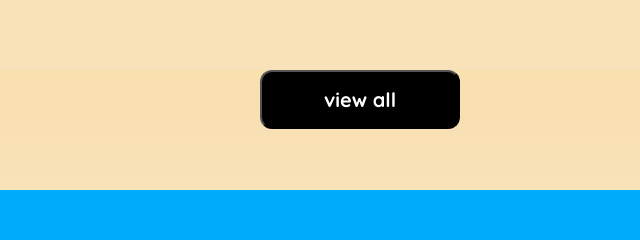
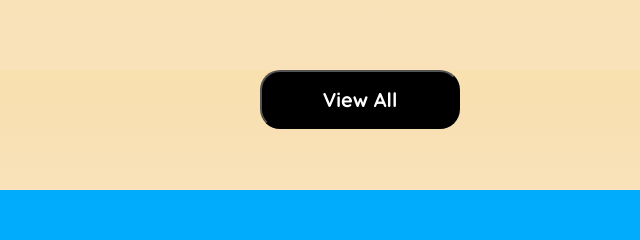
Before and after one commit to raihanatoz21/batch_11_assignment_2, a plain HTML site: page index.html in a window 1280 px wide. Shown: the part 2615-2855 px from the top of the page, 640-1280 px from the left. Drawn offline with Linux system fonts and the light colour scheme.

Commit message:
added changes

```diff
--- a/index.html
+++ b/index.html
@@ -401,7 +401,7 @@
 
 
 <div class="view-all-button">
-    <button>view all</button>
+    <button>View All</button>
 
     </div>
 
--- a/styles/style.css
+++ b/styles/style.css
@@ -805,10 +805,10 @@ margin-right: 1.875rem;
             margin-left: 56.25rem;
             background-color: black;
             color:white;
-            font-size: 1.25rem;
-            font-weight: 700;
+            font-size: 20px;
+            font-weight: 800;
             font-family: Quicksand;
-            border-radius: 0.75rem;
+            border-radius: 20px;
 
 
         }
@@ -1168,12 +1168,15 @@ margin-right: 1.875rem;
 
 
 
+
    }
 
    .view-all-button button{
     padding: 5px;
     border-radius: 20px;
     width: 150px;
+
+
 
 
 
```
